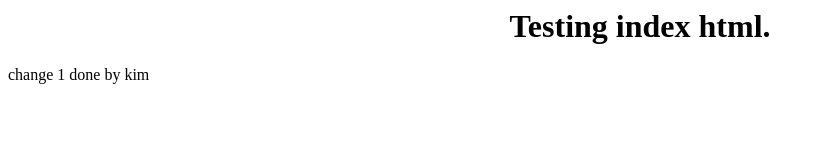
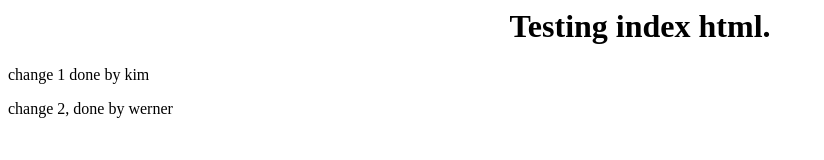
Before and after one commit to wernerCST/GitTeasting, a plain HTML site: page index.html in a window 1280 px wide. Shown: the whole page, without its empty margins (0-824 px from the left). Drawn offline with Linux system fonts and the light colour scheme.

Commit message:
second change added to beta

```diff
--- a/index.html
+++ b/index.html
@@ -9,5 +9,6 @@
     <body>
             <h1 class="text-center">Testing index html.</h1>
             <p>change 1 done by kim</p>
+            <p>change 2, done by werner</p>
     </body>
 </html>
```
